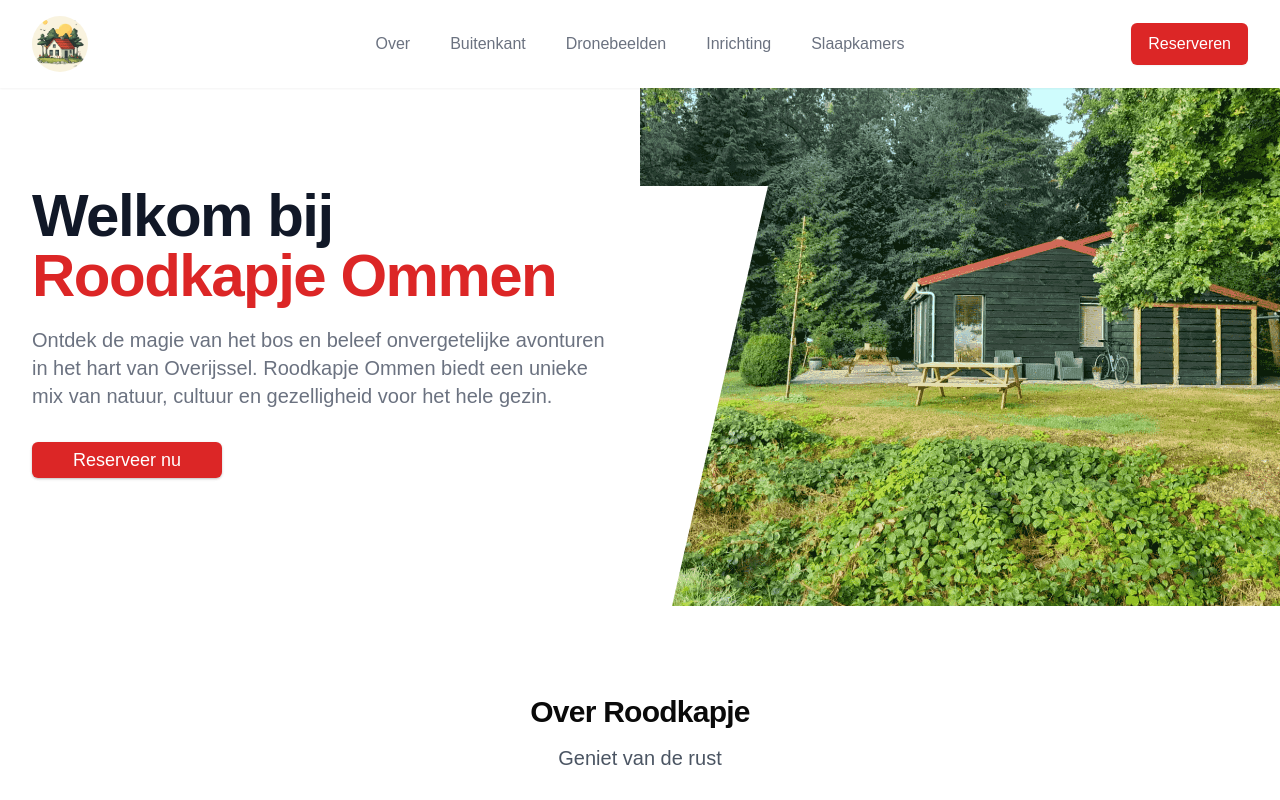
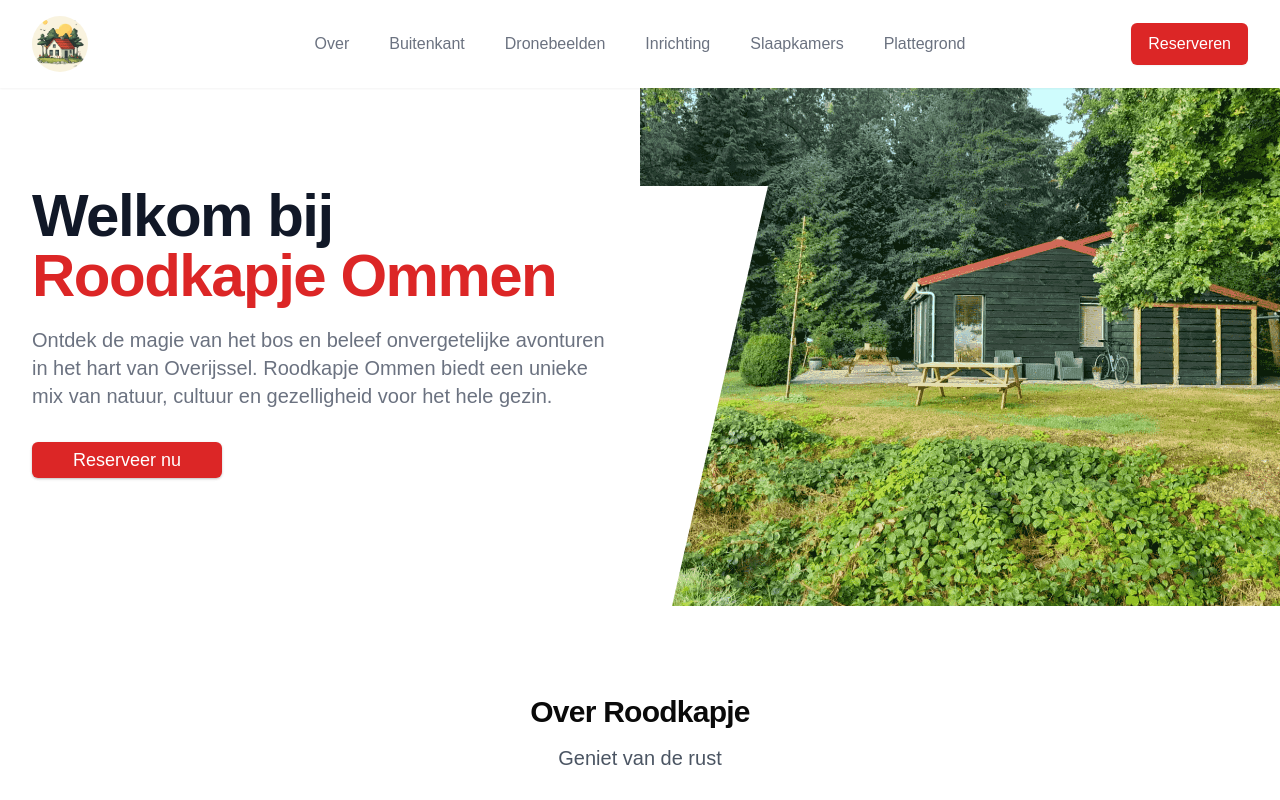
Before and after one commit to MarcSelles/roodkapje, a Next.js app: page / in a window 1280 px wide. Shown: the top 800 px of the page. Built offline with nearby package versions, Linux system fonts and the light colour scheme.

Commit message:
feat: add plattegrond section

```diff
--- a/src/app/page.tsx
+++ b/src/app/page.tsx
@@ -117,6 +117,15 @@ Er zijn 4 slaapkamers, twee beneden waarvan slaapkamer 1 met wastafel, en 2 bove
           },
         ]}
       />
+      <AboutSection id="plattegrond" title="Plattegrond" noBottomMargin />
+      <ImageGridWithModal
+        imagesRow1={[
+          { src: "/images/plattegrond_bg.png", alt: "" },
+          { src: "/images/plattegrond_verdieping.png", alt: "" },
+        ]}
+        imagesRow2={[]}
+        imagesRow3={[]}
+      />
       <AboutSection
         id="reserveren"
         isBgGrey
--- a/src/components/image-grid-with-modal.tsx
+++ b/src/components/image-grid-with-modal.tsx
@@ -25,8 +25,10 @@ export function ImageGridWithModal({
 }>) {
   return (
     <div className="max-w-7xl mx-auto px-4 sm:flex gap-3 sm:px-6 lg:px-8 py-8">
-      {[imagesRow1, imagesRow2, imagesRow3].map((imageRow) => (
-        <div className="w-full sm:w-1/3" key={uuidv4()}>
+      {[imagesRow1, imagesRow2, imagesRow3].map((imageRow) => {
+        if (imageRow.length === 0) return;
+        return (
+          <div className={cn("w-full")} key={uuidv4()}>
             {imageRow.map((image, index) => (
               <Dialog key={uuidv4()}>
                 <DialogTrigger
@@ -70,7 +72,8 @@ export function ImageGridWithModal({
               </Dialog>
             ))}
           </div>
-      ))}
+        );
+      })}
     </div>
   );
 }
--- a/src/components/modern-minimalist-header.tsx
+++ b/src/components/modern-minimalist-header.tsx
@@ -50,6 +50,12 @@ export function ModernMinimalistHeader() {
             >
               Slaapkamers
             </Link>
+            <Link
+              href="#plattegrond"
+              className="text-base font-medium text-gray-500 hover:text-gray-900"
+            >
+              Plattegrond
+            </Link>
           </nav>
           <div className="hidden md:flex items-center justify-end md:flex-1 lg:w-0">
             <Link
```
Also changed, not shown: public/images/plattegrond_bg.png (added), public/images/plattegrond_verdieping.png (added). Lines whose indentation alone changed are shown as unchanged.
